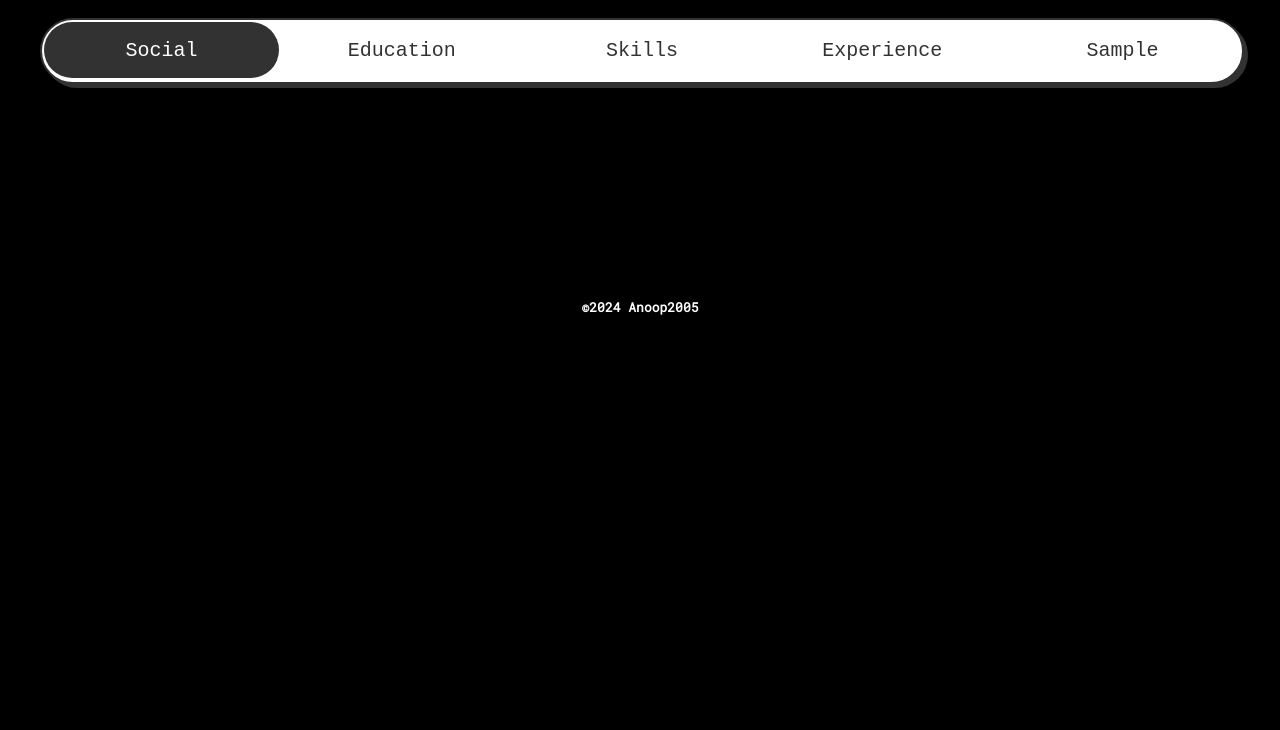
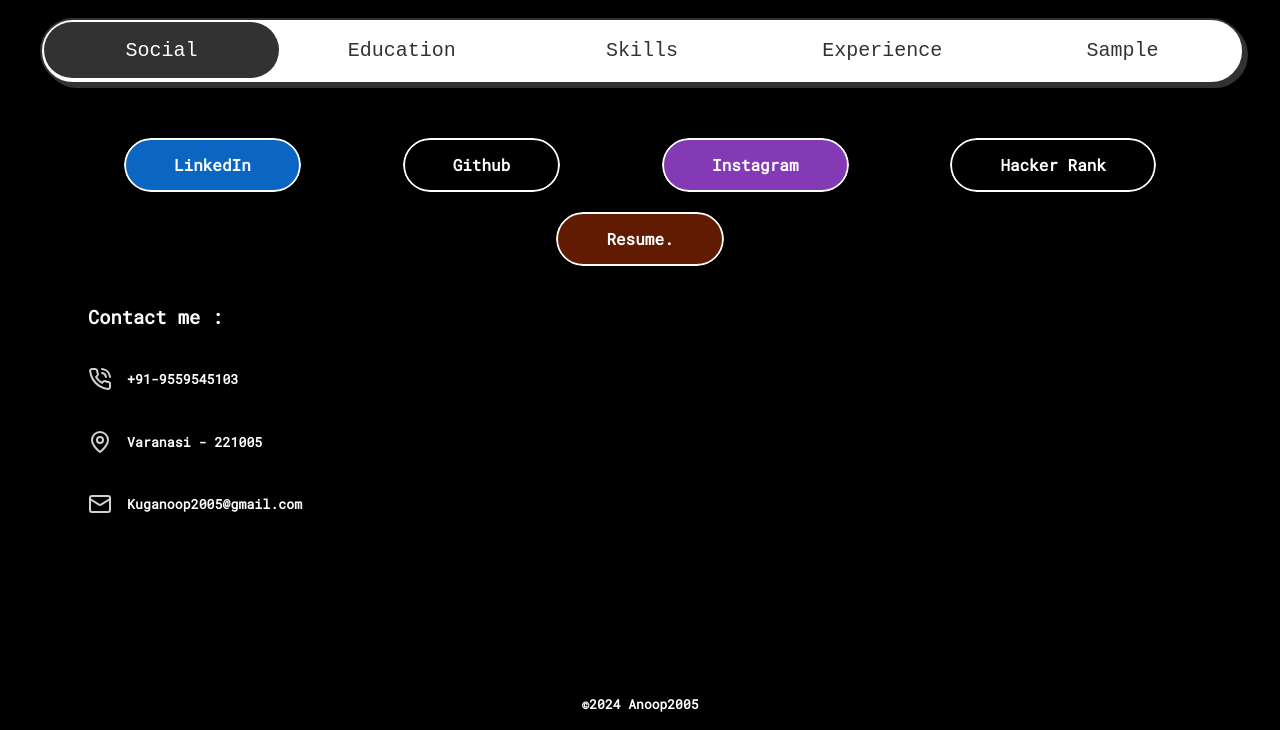
Before and after one commit to daichianoop/Anoop-Kumar, a plain HTML site: page index.html in a window 1280 px wide. Shown: the part 343-1073 px from the top of the page. Before the commit the page ends 800 px from the top, so only its background shows below. Drawn offline with Linux system fonts and the light colour scheme.

Commit message:
Update index.html

```diff
--- a/index.html
+++ b/index.html
@@ -1,5 +1,5 @@
 <!DOCTYPE html>
-<html lang="en">
+<html lang="en" style="scroll-behavior: smooth;">
   <head>
     <meta charset="UTF-8" />
     <meta name="viewport" content="width=device-width, initial-scale=1.0" />
@@ -16,10 +16,14 @@
       href="https://fonts.googleapis.com/css2?family=Roboto+Mono&display=swap"
       rel="stylesheet"
     />
+    <style>
+      body::-webkit-scrollbar {
+        display: none;
+      }
+    </style>
   </head>
 
   <body>
-    <script src="script.js"></script>
     <div>
       <div class="name-and-description">
         <div class="name">
@@ -105,11 +109,126 @@
         </div>
       </div>
       <div class="content" id="js-content">
-
+        <div class="social">
+          <div class="social-handels">
+            <div class="social-container">
+              <a
+                href="https://www.linkedin.com/in/anoop-kumar-42b527285/"
+                target="_blank"
+              >
+                <button class="btn-23">
+                  <span class="text">LinkedIn</span>
+                  <span aria-hidden="" class="marquee">LinkedIn</span>
+                </button></a
+              >
+            </div>
+            <div class="social-container">
+              <a href="https://github.com/daichianoop" target="_blank"
+                ><button class="btn-24">
+                  <span class="text">Github</span>
+                  <span aria-hidden="" class="marquee">Github</span>
+                </button></a
+              >
+            </div>
+            <div class="social-container">
+              <a href="https://www.instagram.com/daichi.anoop/" target="_blank"
+                ><button class="btn-25">
+                  <span class="text">Instagram</span>
+                  <span aria-hidden="" class="marquee">Instagram</span>
+                </button></a
+              >
+            </div>
+            <div class="social-container">
+              <a
+                href="https://www.hackerrank.com/profile/kuganoop2005"
+                target="_blank"
+              >
+                <button class="btn-26">
+                  <span class="text">Hacker Rank</span>
+                  <span aria-hidden="" class="marquee">Hacker Rank</span>
+                </button></a
+              >
+            </div>
+          </div>
+          <div class="social-handels">
+            <div class="social-container">
+              <a href="docs/Anoop's Resume.pdf" target="_blank" =""
+                ><button
+                  class="btn-24"
+                  style="background-color: rgba(226, 63, 9, 0.436)"
+                >
+                  <span class="text">Resume.</span>
+                  <span aria-hidden="" class="marquee">Resume.</span>
+                </button></a
+              >
+            </div>
+          </div>
+          <div class="contact-details">
+            <h3>Contact me :</h3>
+            <div class="contact">
+              <svg
+                xmlns="http://www.w3.org/2000/svg"
+                width="24"
+                height="24"
+                viewBox="0 0 24 24"
+                fill="none"
+                stroke="#d1d1d1"
+                stroke-width="2"
+                stroke-linecap="round"
+                stroke-linejoin="round"
+                class="lucide lucide-phone-call"
+              >
+                <path
+                  d="M22 16.92v3a2 2 0 0 1-2.18 2 19.79 19.79 0 0 1-8.63-3.07 19.5 19.5 0 0 1-6-6 19.79 19.79 0 0 1-3.07-8.67A2 2 0 0 1 4.11 2h3a2 2 0 0 1 2 1.72 12.84 12.84 0 0 0 .7 2.81 2 2 0 0 1-.45 2.11L8.09 9.91a16 16 0 0 0 6 6l1.27-1.27a2 2 0 0 1 2.11-.45 12.84 12.84 0 0 0 2.81.7A2 2 0 0 1 22 16.92z"
+                />
+                <path d="M14.05 2a9 9 0 0 1 8 7.94" />
+                <path d="M14.05 6A5 5 0 0 1 18 10" />
+              </svg>
+              <h5>+91-9559545103</h5>
+            </div>
+            <div class="contact">
+              <svg
+                xmlns="http://www.w3.org/2000/svg"
+                width="24"
+                height="24"
+                viewBox="0 0 24 24"
+                fill="none"
+                stroke="#d1d1d1"
+                stroke-width="2"
+                stroke-linecap="round"
+                stroke-linejoin="round"
+                class="lucide lucide-map-pin"
+              >
+                <path d="M20 10c0 6-8 12-8 12s-8-6-8-12a8 8 0 0 1 16 0Z" />
+                <circle cx="12" cy="10" r="3" />
+              </svg>
+              <h5>Varanasi - 221005</h5>
+            </div>
+            <div class="contact">
+              <svg
+                xmlns="http://www.w3.org/2000/svg"
+                width="24"
+                height="24"
+                viewBox="0 0 24 24"
+                fill="none"
+                stroke="#d1d1d1"
+                stroke-width="2"
+                stroke-linecap="round"
+                stroke-linejoin="round"
+                class="lucide lucide-mail"
+              >
+                <rect width="20" height="16" x="2" y="4" rx="2" />
+                <path d="m22 7-8.97 5.7a1.94 1.94 0 0 1-2.06 0L2 7" />
+              </svg>
+              <h5>Kuganoop2005@gmail.com</h5>
+            </div>
+          </div>
+        </div>
       </div>
       <div class="copyright">
         <h4>&copy;2024 Anoop2005</h4>
       </div>
     </div>
+    <script src="script.js"></script>
   </body>
 </html>
```
